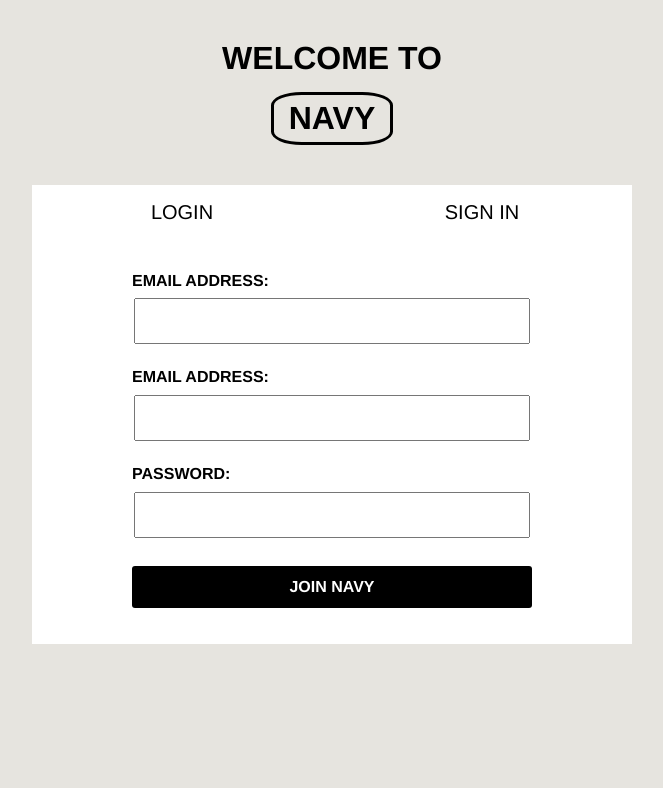
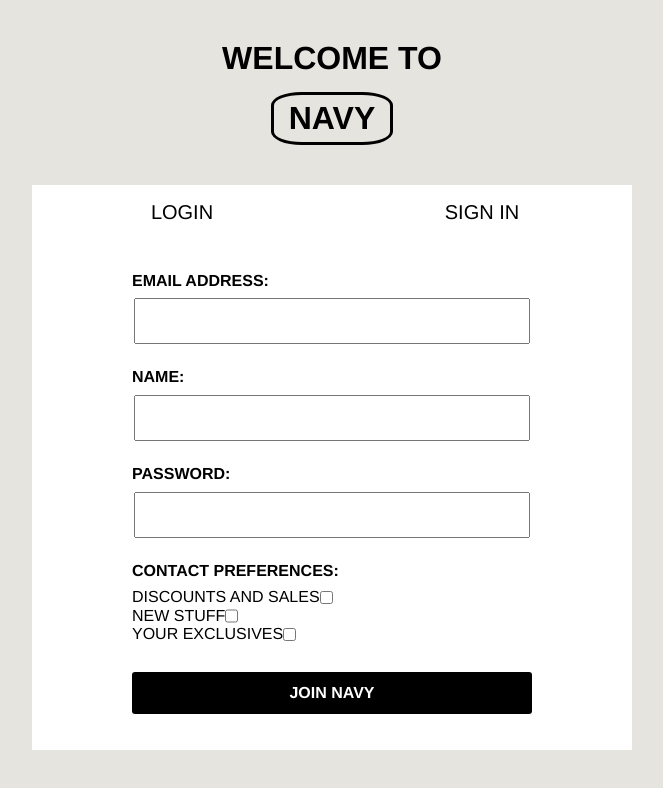
Before and after one commit to salmonsashimi/onlinestore, a Next.js app: page /register in a window 1280 px wide. Shown: the top 788 px of the page, without its empty margins (308-971 px from the left). Built offline with nearby package versions, Linux system fonts and the light colour scheme.

Commit message:
styled register page

```diff
--- a/src/pages/login.js
+++ b/src/pages/login.js
@@ -17,7 +17,7 @@ const LoginPage = () => {
                         <input type='text' className='login__input-input' />
                     </div>
                     <div className='login__password'>
-                        <p className='login__input-header'>NAME:</p>
+                        <p className='login__input-header'>PASSWORD:</p>
                         <input type='password' className='login__input-input' />
                     </div>
                     <button className='login__button'>SIGN IN</button>
--- a/src/pages/register.js
+++ b/src/pages/register.js
@@ -20,13 +20,29 @@ const RegisterPage = () => {
                         <input type='text' className='login__input-input' />
                     </div>
                     <div className='login__email'>
-                        <p className='login__input-header'>EMAIL ADDRESS:</p>
+                        <p className='login__input-header'>NAME:</p>
                         <input type='text' className='login__input-input' />
                     </div>
                     <div className='login__password'>
                         <p className='login__input-header'>PASSWORD:</p>
                         <input type='password' className='login__input-input' />
                     </div>
+                    <div className='login__options'>
+                        <p className='login__input-header'>CONTACT PREFERENCES:</p>
+                        <div className='login__input-options'>
+                            <label for='discounts'>DISCOUNTS AND SALES</label>
+                            <input type='checkbox' id='discounts' name='discounts'></input>
+                        </div>
+                        <div className='login__input-options'>
+                            <label for='newStuff'>NEW STUFF</label>
+                            <input type='checkbox' id='newStuff' name='newStuff'></input>
+                        </div>
+                        <div className='login__input-options'>
+                            <label for='exclusives'>YOUR EXCLUSIVES</label>
+                            <input type='checkbox' id='exclusives' name='exclusives'></input>
+                        </div>
+                    </div>
+
                     <button className='login__button'>JOIN NAVY</button>
 
 
--- a/src/styles/components/_login.scss
+++ b/src/styles/components/_login.scss
@@ -11,7 +11,7 @@
     background-color: white
 }
 
-.login__email, .login__password{
+.login__email, .login__password, .login__options{
     padding: $s-size 0;
 }
 .login__input-header{
@@ -25,6 +25,10 @@
     padding: $s-size;
     font-size: $m-size;
     width: 92%;
+}
+
+.login__input-options {
+    display: flex;
 }
 
 .login__forgotPassword {
```
